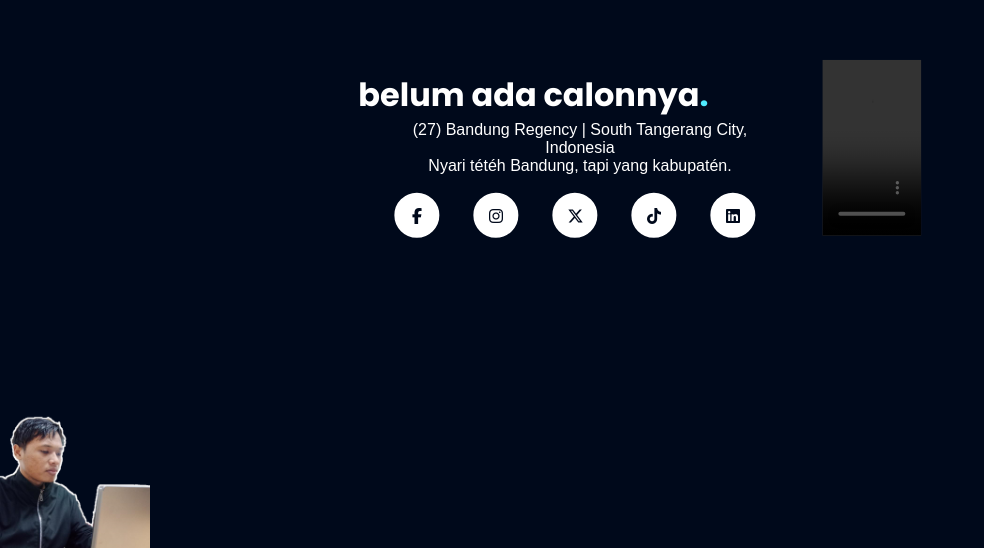
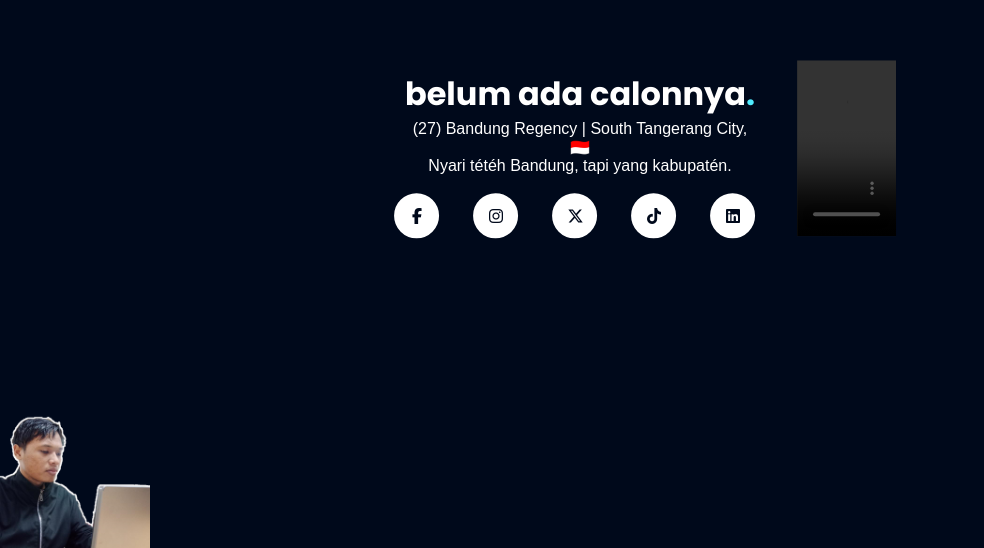
Before and after one commit to asephermann/asephermann.github.io, a plain HTML site: page nikah/index.html in a window 1280 px wide. Shown: the part 252-800 px from the top of the page, without its empty margins (0-984 px from the left). Drawn offline with nearby package versions, Linux system fonts and the light colour scheme; grey boxes are pictures that could not be loaded; a web font is replaced by a local one.

Commit message:
Update index.html

```diff
--- a/nikah/index.html
+++ b/nikah/index.html
@@ -10,8 +10,8 @@
     <img src="../U2FsdGVkX1bwBrhpCaeWDeNX8tRjGbRbiSK2L2qceCKcs1l5ZG35w.png" class="corner-logo" alt="Logo">
     <div class="wrapper">
         <div class="main-content">
-            <h1>belum ada calonnya<span class="dot">.</span></h1>
-            <p>(27) Bandung Regency | South Tangerang City, Indonesia<br>Nyari tétéh Bandung, tapi yang kabupatén.</p>
+            <h1 style="text-align: center">belum ada calonnya<span class="dot">.</span></h1>
+            <p>(27) Bandung Regency | South Tangerang City, 🇮🇩<br>Nyari tétéh Bandung, tapi yang kabupatén.</p>
             <div class="icons">
                 <a href="https://www.facebook.com/asephermanns/" target="_blank"><i class="fa-brands fa-facebook-f"></i></a>
                 <a href="https://www.instagram.com/asephermann" target="_blank"><i class="fa-brands fa-instagram"></i></a>
```
